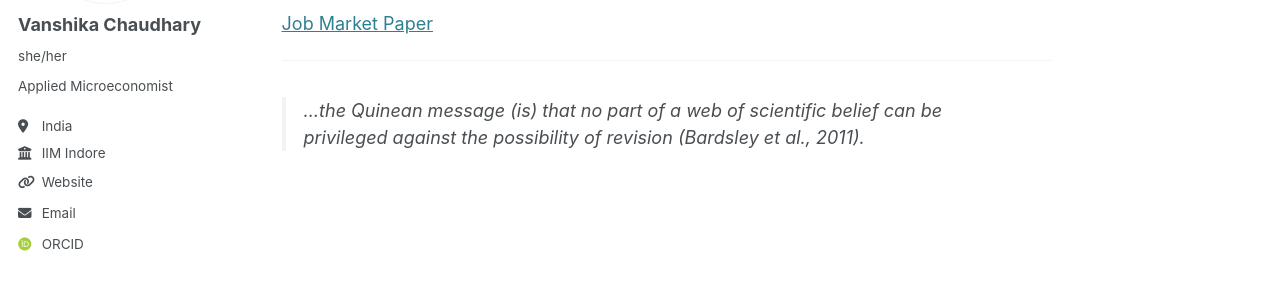
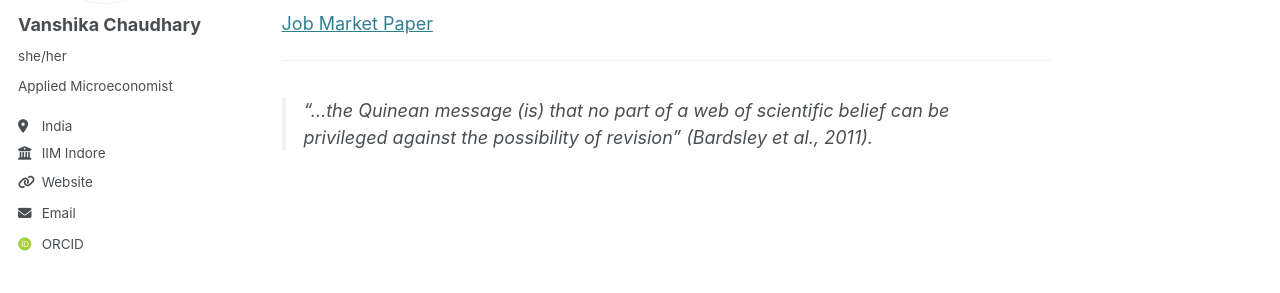
Before and after one commit to vanshika-chaudhary-economics/vanshika-chaudhary-economics.github.io, a Jekyll site: the page built from _pages/about.md, in a window 1280 px wide and 900 px high, scrolled down 559 px. Shown: the part 333-626 px from the top of the window. Built offline with Jekyll 4.4.1, drawn with Linux system fonts in a browser that asks for light colours; some web fonts are replaced.

```diff
--- a/_pages/about.md
+++ b/_pages/about.md
@@ -25,4 +25,4 @@ My interest in abilities is driven by a broader concern about inequalities tied
 
 ------
 
-> ...the Quinean message (is) that no part of a web of scientific belief can be privileged against the possibility of revision (Bardsley et al., 2011).
+> "...the Quinean message (is) that no part of a web of scientific belief can be privileged against the possibility of revision" (Bardsley et al., 2011).
```
